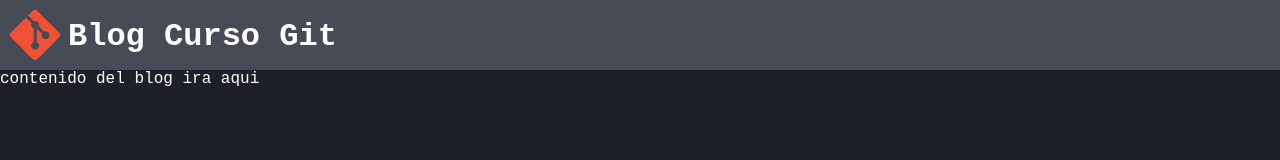
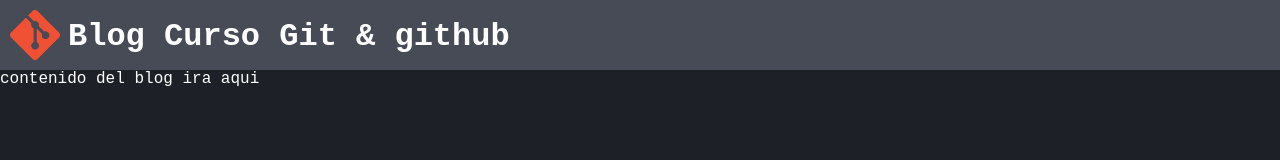
Before and after one commit to GuilleUrbano/curso-git, a plain HTML site: page index.html in a window 1280 px wide. Drawn offline with Linux system fonts and the light colour scheme; a web font is replaced by a local one.

Commit message:
change title

```diff
--- a/index.html
+++ b/index.html
@@ -13,7 +13,7 @@
 <body>
     <div class="bar">
         <img class="logo" src="img/Gitlogo.png">
-        <h1>Blog Curso Git</h1>
+        <h1>Blog Curso Git & github</h1>
     </div>
     <div>
         contenido del blog ira aqui
```
